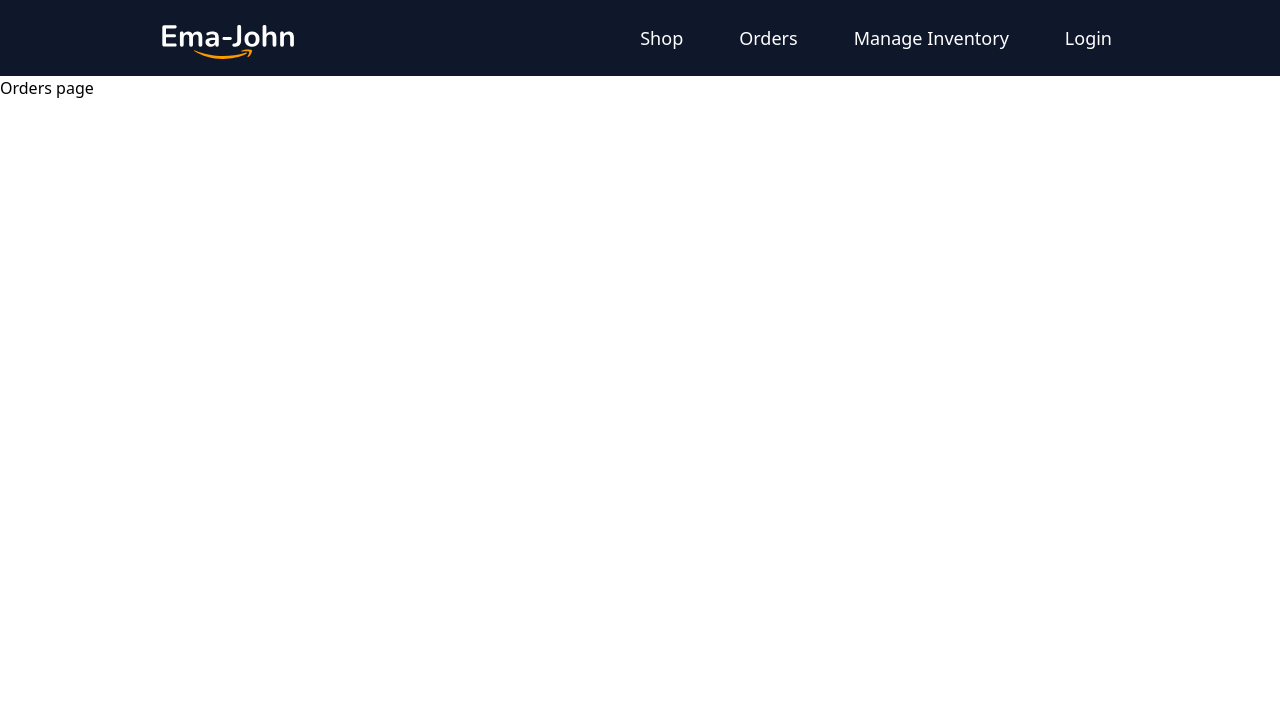
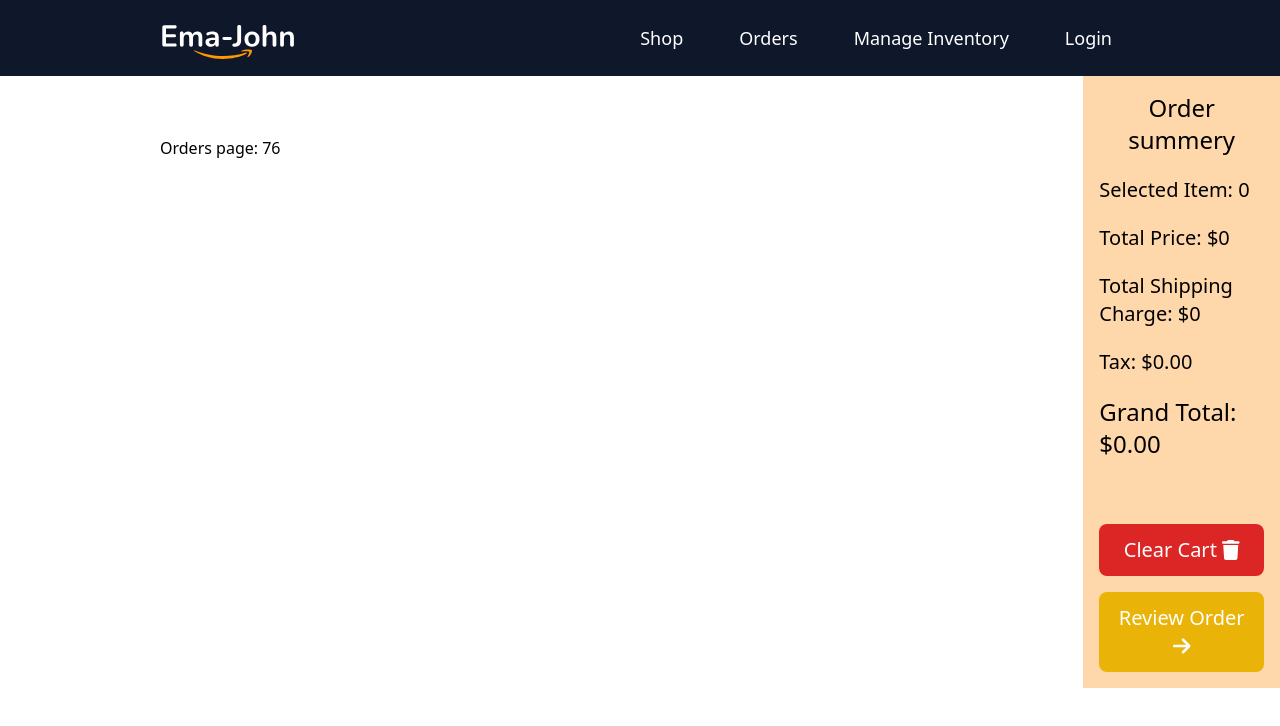
Before and after one commit to HumaionKobir1/ema-john-simple, a React (Vite) app: page /orders in a window 1280 px wide. Shown: the top 726 px of the page. Built offline with nearby package versions, Linux system fonts and the light colour scheme.

Commit message:
Use Loader to load data and create shared loader

```diff
--- a/src/components/Orders/Orders.jsx
+++ b/src/components/Orders/Orders.jsx
@@ -1,9 +1,18 @@
 import React from 'react';
+import Cart from '../Cart/Cart';
+import { useLoaderData } from 'react-router-dom';
 
 const Orders = () => {
+    const products = useLoaderData();
+    console.log(products);
     return (
-        <div>
-            <h1>Orders page</h1>
+        <div className='shop-container grid grid-cols-12 gap-5'>
+            <div className='product-container grid col-span-10 grid-cols-3 gap-10 mt-10 p-5 md:px-20 ml-20 container mx-auto '>
+                <h1>Orders page: {products.length}</h1>
+            </div>
+            <div className='col-span-2 bg-orange-200 p-4'>
+                <Cart cart={[]}></Cart>
+            </div>
         </div>
     );
 };
--- /dev/null
+++ b/src/loaders/cartProductsLoader.js
@@ -0,0 +1,8 @@
+const cartProductsLoader = async () => {
+    const loaddedProducts = await fetch('products.json');
+    const products = await loaddedProducts.json();
+    console.log(products);
+
+    return products;
+}
+export default cartProductsLoader;
--- a/src/main.jsx
+++ b/src/main.jsx
@@ -11,6 +11,7 @@ import Home from './components/Lyout/Home';
 import Orders from './components/Orders/Orders'
 import Inventory from './components/Inventory/Inventory'
 import Login from './components/Login/Login'
+import cartProductsLoader from './loaders/cartProductsLoader'
 
 const router = createBrowserRouter([
   {
@@ -23,7 +24,8 @@ const router = createBrowserRouter([
       },
       {
         path: 'orders',
-        element: <Orders></Orders>
+        element: <Orders></Orders>,
+        loader: cartProductsLoader
       },
       {
         path: 'inventory',
```
